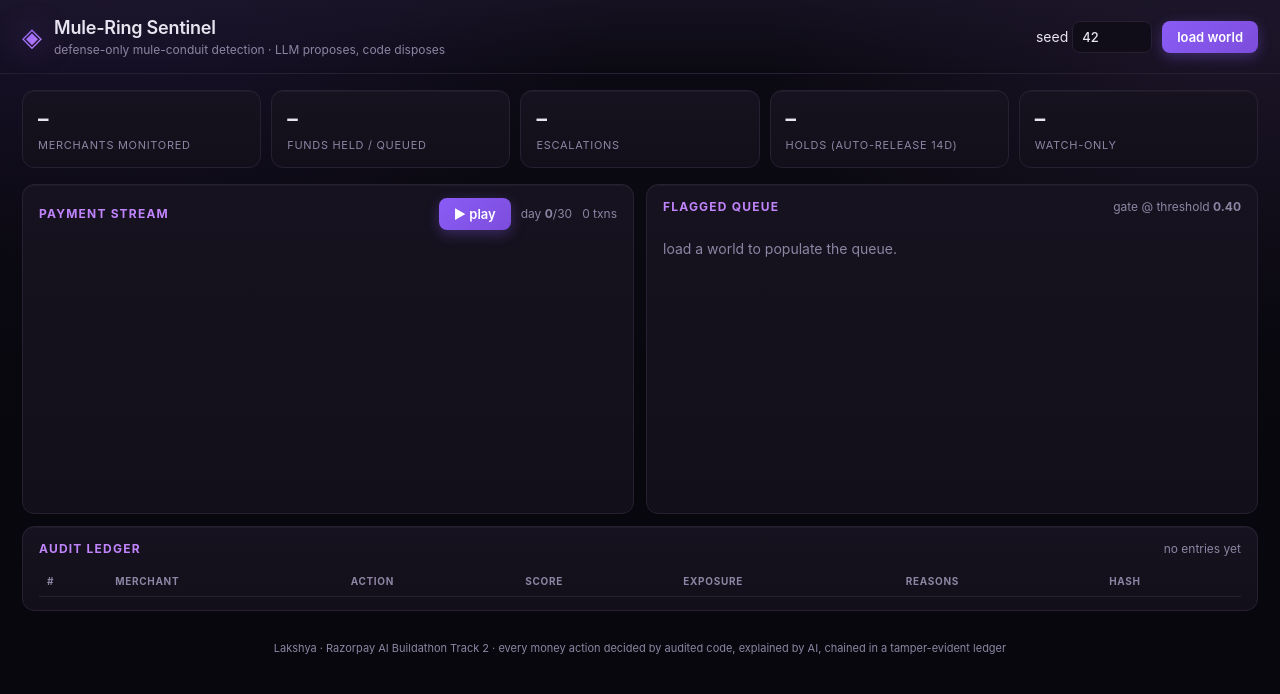
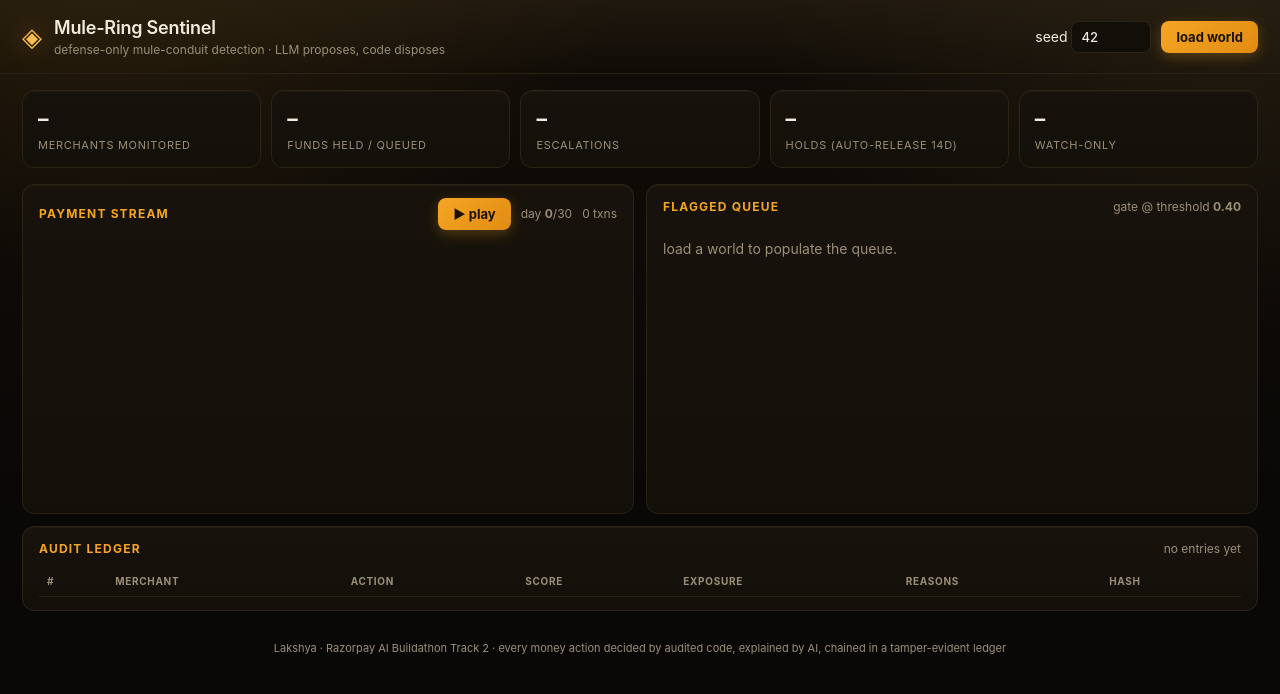
Before and after one commit to jaitus/mule-ring-sentinel, a website: page web/index.html in a window 1280 px wide. Drawn offline with Linux system fonts and the light colour scheme; no server answers.

Commit message:
Retheme the dashboard to warm amber/gold
Replaces the violet accent with amber/gold on a warm near-black base. Gold becoming the primary accent collided with the amber gate-guardrail chips, so guardrails and WATCH badges move to a warm bone/cream that reads as an annotation rather than competing with the accent. ESCALATE stays red and inflows stay green, so nothing in the UI changed meaning. app.js styles guardrail chips through var(--amber), so that variable keeps its name and changes value instead of touching the JS. style.css only; no markup or behaviour change.

```diff
--- a/web/style.css
+++ b/web/style.css
@@ -1,17 +1,20 @@
 :root {
-  --bg: #08070d;
-  --bg2: #0c0a14;
-  --panel: #16121f;
-  --panel2: #120f1a;
-  --sunk: #100d18;
-  --line: #272033;
-  --text: #e7e3ef;
-  --muted: #8d85a3;
-  --accent: #8b5cf6;
-  --accent2: #c084fc;
-  --red: #ff5d73;
-  --amber: #ffb454;
-  --green: #3fd68f;
+  --bg: #0a0806;
+  --bg2: #110d08;
+  --panel: #17120b;
+  --panel2: #13100a;
+  --sunk: #120e08;
+  --line: #2c2317;
+  --text: #f2ebdd;
+  --muted: #9c8f78;
+  --accent: #f5a524;
+  --accent2: #ffcf70;
+  --red: #ff5f6d;
+  /* Gate guardrails keep the name app.js expects, but move OFF amber: gold is
+     now the primary accent, so a warm bone/cream reads as an annotation
+     instead of competing with it. */
+  --amber: #e6d9b8;
+  --green: #4bd888;
   --ui: "Inter", "Segoe UI", system-ui, sans-serif;
   --mono: "JetBrains Mono", "Cascadia Mono", Consolas, monospace;
 }
@@ -19,8 +22,8 @@
 body {
   margin: 0;
   background:
-    radial-gradient(900px 600px at 8% -10%, rgba(139, 92, 246, .13), transparent 60%),
-    radial-gradient(800px 520px at 96% 4%, rgba(192, 132, 252, .09), transparent 58%),
+    radial-gradient(900px 600px at 8% -10%, rgba(245, 165, 36, .12), transparent 60%),
+    radial-gradient(800px 520px at 96% 4%, rgba(255, 207, 112, .07), transparent 58%),
     linear-gradient(180deg, var(--bg2) 0%, var(--bg) 60%);
   background-attachment: fixed;
   color: var(--text);
@@ -32,14 +35,14 @@ header {
   align-items: center;
   padding: 15px 22px;
   border-bottom: 1px solid var(--line);
-  background: linear-gradient(180deg, rgba(30, 24, 44, .55), transparent);
+  background: linear-gradient(180deg, rgba(46, 36, 20, .5), transparent);
 }
 .brand { display: flex; gap: 12px; align-items: center; }
 .logo {
   font-size: 26px;
   background: linear-gradient(135deg, var(--accent), var(--accent2));
   -webkit-background-clip: text; background-clip: text; -webkit-text-fill-color: transparent;
-  filter: drop-shadow(0 0 14px rgba(139, 92, 246, .5));
+  filter: drop-shadow(0 0 14px rgba(245, 165, 36, .45));
 }
 h1 { margin: 0; font-size: 18px; font-weight: 600; letter-spacing: -.2px; }
 .sub { margin: 0; color: var(--muted); font-size: 12px; }
@@ -53,18 +56,18 @@ input {
   border-radius: 8px;
   font: 500 13px var(--ui);
 }
-input:focus { outline: none; border-color: var(--accent); box-shadow: 0 0 0 3px rgba(139, 92, 246, .18); }
+input:focus { outline: none; border-color: var(--accent); box-shadow: 0 0 0 3px rgba(245, 165, 36, .18); }
 button {
-  background: linear-gradient(135deg, var(--accent), #7c4ddb);
+  background: linear-gradient(135deg, var(--accent), #e08c12);
   border: none;
-  color: #fff;
-  font: 600 13px var(--ui);
+  color: #1a1105;
+  font: 700 13px var(--ui);
   padding: 8px 15px;
   border-radius: 8px;
   cursor: pointer;
-  box-shadow: 0 4px 14px rgba(139, 92, 246, .32);
+  box-shadow: 0 4px 14px rgba(245, 165, 36, .28);
 }
-button:hover { filter: brightness(1.12); }
+button:hover { filter: brightness(1.1); }
 .kpis {
   display: grid;
   grid-template-columns: repeat(5, 1fr);
@@ -105,7 +108,7 @@ main {
 }
 h2 {
   margin: 0; font-size: 12px; font-weight: 700; text-transform: uppercase; letter-spacing: 1.2px;
-  color: var(--accent2);
+  color: var(--accent);
 }
 .muted { color: var(--muted); font-size: 12px; }
 .playback { display: flex; gap: 10px; align-items: center; font-size: 12px; color: var(--muted); }
@@ -121,10 +124,10 @@ h2 {
   padding: 11px 13px;
   margin-bottom: 8px;
   cursor: pointer;
-  background: rgba(139, 92, 246, .03);
+  background: rgba(245, 165, 36, .03);
   transition: border-color .16s ease, background .16s ease;
 }
-.card:hover { border-color: var(--accent); background: rgba(139, 92, 246, .08); }
+.card:hover { border-color: var(--accent); background: rgba(245, 165, 36, .07); }
 .card .top { display: flex; justify-content: space-between; align-items: center; }
 .card .id { font-weight: 600; }
 .badge {
@@ -134,9 +137,9 @@ h2 {
   border-radius: 999px;
   letter-spacing: .5px;
 }
-.badge.ESCALATE { background: rgba(255, 93, 115, .16); color: var(--red); }
-.badge.HOLD { background: rgba(255, 180, 84, .16); color: var(--amber); }
-.badge.WATCH { background: rgba(139, 92, 246, .18); color: var(--accent2); }
+.badge.ESCALATE { background: rgba(255, 95, 109, .16); color: var(--red); }
+.badge.HOLD { background: rgba(245, 165, 36, .18); color: var(--accent); }
+.badge.WATCH { background: rgba(230, 217, 184, .12); color: var(--amber); }
 .chips { display: flex; flex-wrap: wrap; gap: 6px; margin-top: 7px; }
 .chip {
   font-size: 11px;
@@ -147,7 +150,7 @@ h2 {
   border-radius: 999px;
 }
 .scorebar { position: relative; height: 5px; background: var(--sunk); border-radius: 3px; margin-top: 9px; overflow: hidden; }
-.scorebar i { position: absolute; inset: 0 auto 0 0; background: linear-gradient(90deg, var(--accent), var(--accent2), var(--red)); }
+.scorebar i { position: absolute; inset: 0 auto 0 0; background: linear-gradient(90deg, var(--accent2), var(--accent), var(--red)); }
 .case-grid { display: grid; grid-template-columns: 1.4fr 1fr; gap: 18px; }
 .case-col h3 { font-size: 11px; color: var(--muted); text-transform: uppercase; letter-spacing: .8px; font-weight: 700; }
 .finding { margin-bottom: 8px; padding: 9px 11px; background: var(--sunk); border-left: 3px solid var(--red); border-radius: 6px; }
@@ -160,7 +163,7 @@ h2 {
 .ledger-table { width: 100%; border-collapse: collapse; font-size: 12px; }
 .ledger-table th, .ledger-table td { text-align: left; padding: 7px 8px; border-bottom: 1px solid var(--line); }
 .ledger-table th { color: var(--muted); text-transform: uppercase; font-size: 10px; letter-spacing: .7px; }
-.hashcell { font-family: var(--mono); color: var(--accent2); opacity: .8; }
+.hashcell { font-family: var(--mono); color: var(--accent2); opacity: .75; }
 footer {
   text-align: center;
   color: var(--muted);
```
